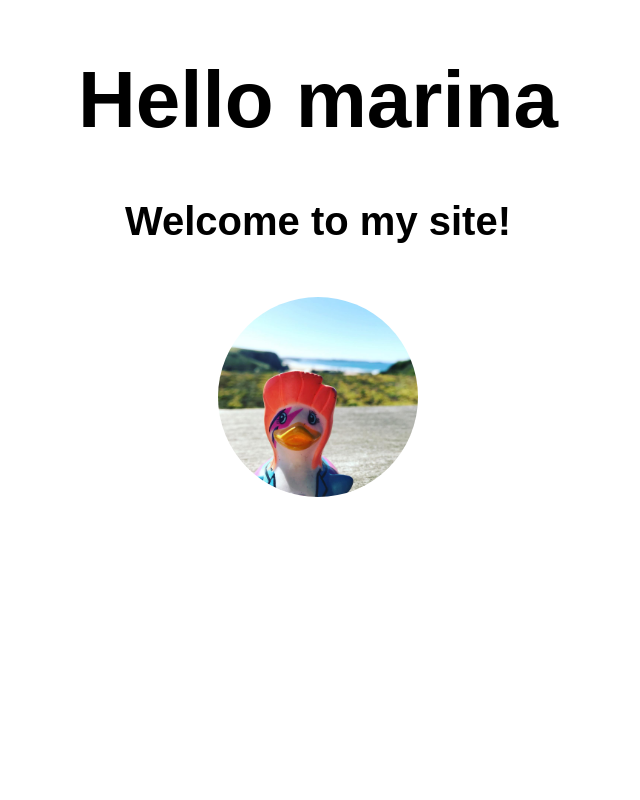
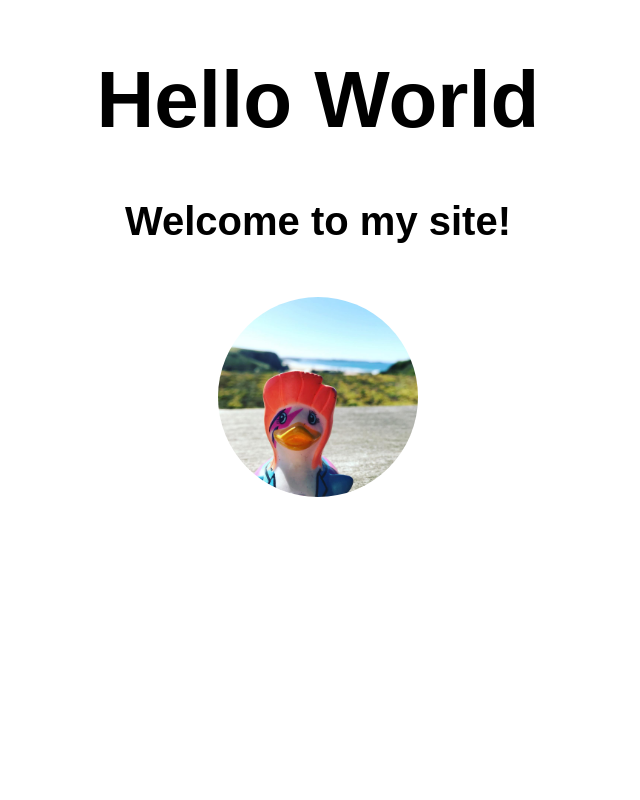
Before and after one commit to marinaskamagouli/begginers-week-one, a plain HTML site: page index.html in a window 1280 px wide. Shown: the top 800 px of the page, without its empty margins (322-962 px from the left). Drawn offline with Linux system fonts and the light colour scheme.

Commit message:
Update index.html

```diff
--- a/index.html
+++ b/index.html
@@ -10,7 +10,7 @@
 <body>
    <div>
 
-    <h1>Hello marina</h1>
+    <h1>Hello World</h1>
     <h2>Welcome to my site!</h2>
 
     <img src="./duck.jpg" width="200">
```
